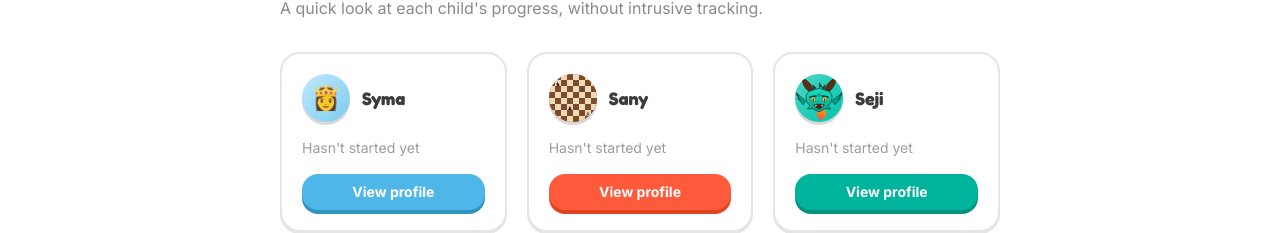
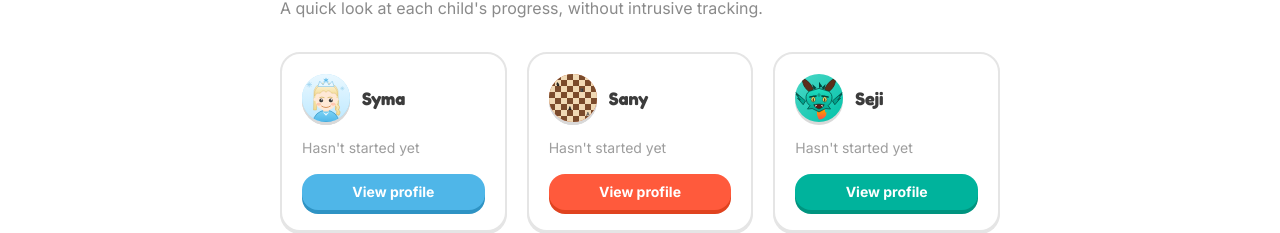
Before and after one commit to riadh-mnasri/eureka, a Next.js app: page /en/parents in a window 1280 px wide. Shown: the part 184-417 px from the top of the page. Built offline with nearby package versions, Linux system fonts and the light colour scheme.

Commit message:
Give Syma a full custom ice-queen illustration instead of a small emoji

```diff
--- /dev/null
+++ b/src/components/IceQueenMascot.tsx
@@ -0,0 +1,104 @@
+export function IceQueenMascot({ className }: { className?: string }) {
+  return (
+    <svg viewBox="0 0 200 200" className={className} role="img" aria-label="Reine des neiges">
+      <defs>
+        <linearGradient id="iq-bg" x1="0" y1="0" x2="0" y2="1">
+          <stop offset="0%" stopColor="#EAF8FF" />
+          <stop offset="100%" stopColor="#BEE9FF" />
+        </linearGradient>
+        <linearGradient id="iq-dress" x1="0" y1="0" x2="0" y2="1">
+          <stop offset="0%" stopColor="#7FD4F5" />
+          <stop offset="100%" stopColor="#4FB6E8" />
+        </linearGradient>
+        <linearGradient id="iq-hair" x1="0" y1="0" x2="0" y2="1">
+          <stop offset="0%" stopColor="#FFF6E0" />
+          <stop offset="100%" stopColor="#F2D98C" />
+        </linearGradient>
+      </defs>
+
+      {/* background */}
+      <rect x="0" y="0" width="200" height="200" fill="url(#iq-bg)" />
+
+      {/* floating snowflakes */}
+      <g stroke="#8FCBEA" strokeWidth="3" strokeLinecap="round" opacity="0.8">
+        <g transform="translate(30,44)">
+          <line x1="-10" y1="0" x2="10" y2="0" />
+          <line x1="0" y1="-10" x2="0" y2="10" />
+          <line x1="-7" y1="-7" x2="7" y2="7" />
+          <line x1="-7" y1="7" x2="7" y2="-7" />
+        </g>
+        <g transform="translate(168,60) scale(0.7)">
+          <line x1="-10" y1="0" x2="10" y2="0" />
+          <line x1="0" y1="-10" x2="0" y2="10" />
+          <line x1="-7" y1="-7" x2="7" y2="7" />
+          <line x1="-7" y1="7" x2="7" y2="-7" />
+        </g>
+      </g>
+
+      {/* hair back */}
+      <path d="M 50 90 Q 44 40 100 36 Q 156 40 150 90 L 152 150 L 140 150 L 136 100 L 64 100 L 60 150 L 48 150 Z" fill="url(#iq-hair)" stroke="#D8B96A" strokeWidth="2" />
+
+      {/* braid over shoulder */}
+      <path
+        d="M 140 96 Q 158 110 148 128 Q 162 134 152 150 Q 164 156 154 172 L 142 168 Q 150 156 140 150 Q 148 136 136 130 Q 146 116 130 104 Z"
+        fill="url(#iq-hair)"
+        stroke="#D8B96A"
+        strokeWidth="2.5"
+        strokeLinejoin="round"
+      />
+
+      {/* dress / shoulders */}
+      <path d="M 46 200 Q 52 156 100 150 Q 148 156 154 200 Z" fill="url(#iq-dress)" stroke="#2E93C4" strokeWidth="3" />
+      <path d="M 86 158 L 100 174 L 114 158 L 100 166 Z" fill="#EAF8FF" />
+
+      {/* neck */}
+      <rect x="88" y="130" width="24" height="26" fill="#FFE0C2" />
+
+      {/* face */}
+      <path
+        d="M 100 58
+           Q 144 58 144 104
+           Q 144 132 126 144
+           Q 114 152 100 152
+           Q 86 152 74 144
+           Q 56 132 56 104
+           Q 56 58 100 58 Z"
+        fill="#FFE9D6"
+        stroke="#E0A800"
+        strokeWidth="0"
+      />
+
+      {/* ears */}
+      <circle cx="55" cy="106" r="7" fill="#FFE9D6" />
+      <circle cx="145" cy="106" r="7" fill="#FFE9D6" />
+
+      {/* front hair fringe */}
+      <path d="M 52 92 Q 48 46 100 42 Q 152 46 148 92 Q 140 74 124 80 Q 112 62 100 76 Q 88 62 76 80 Q 60 74 52 92 Z" fill="url(#iq-hair)" stroke="#D8B96A" strokeWidth="2" />
+
+      {/* soft brows */}
+      <path d="M 74 98 Q 82 94 92 98" fill="none" stroke="#D8B96A" strokeWidth="3.5" strokeLinecap="round" />
+      <path d="M 108 98 Q 118 94 126 98" fill="none" stroke="#D8B96A" strokeWidth="3.5" strokeLinecap="round" />
+
+      {/* big friendly eyes */}
+      <circle cx="80" cy="110" r="8" fill="#3C3C3C" />
+      <circle cx="120" cy="110" r="8" fill="#3C3C3C" />
+      <circle cx="82.5" cy="107" r="2.6" fill="#fff" />
+      <circle cx="122.5" cy="107" r="2.6" fill="#fff" />
+
+      {/* blush */}
+      <ellipse cx="70" cy="126" rx="9" ry="6" fill="#FF9E80" opacity="0.45" />
+      <ellipse cx="130" cy="126" rx="9" ry="6" fill="#FF9E80" opacity="0.45" />
+
+      {/* gentle smile */}
+      <path d="M 82 134 Q 100 146 118 134" fill="none" stroke="#D8925A" strokeWidth="4" strokeLinecap="round" />
+
+      {/* snowflake tiara */}
+      <path d="M 66 52 L 74 30 L 88 46 L 100 22 L 112 46 L 126 30 L 134 52 Z" fill="#EAF8FF" stroke="#8FCBEA" strokeWidth="3" strokeLinejoin="round" />
+      <g stroke="#4FB6E8" strokeWidth="3" strokeLinecap="round">
+        <line x1="100" y1="18" x2="100" y2="34" />
+        <line x1="92" y1="22" x2="108" y2="30" />
+        <line x1="108" y1="22" x2="92" y2="30" />
+      </g>
+    </svg>
+  );
+}
--- a/src/components/ProfileAvatar.tsx
+++ b/src/components/ProfileAvatar.tsx
@@ -1,6 +1,7 @@
 import type { Profile } from "@/lib/profiles";
 import { DragonMascot } from "@/components/DragonMascot";
 import { ChessboardIcon } from "@/components/ChessboardIcon";
+import { IceQueenMascot } from "@/components/IceQueenMascot";
 
 export function ProfileAvatar({
   profile,
@@ -17,5 +18,9 @@ export function ProfileAvatar({
     return <ChessboardIcon className="h-full w-full" />;
   }
 
+  if (profile.avatar.kind === "ice-queen") {
+    return <IceQueenMascot className="h-full w-full" />;
+  }
+
   return <span className={emojiClassName}>{profile.avatar.emoji}</span>;
 }
--- a/src/lib/profiles.ts
+++ b/src/lib/profiles.ts
@@ -3,7 +3,8 @@ export type Tier = "eclaireur" | "chercheur" | "champion";
 export type Avatar =
   | { kind: "emoji"; emoji: string }
   | { kind: "dragon" }
-  | { kind: "chessboard" };
+  | { kind: "chessboard" }
+  | { kind: "ice-queen" };
 
 export type Profile = {
   id: string;
@@ -25,7 +26,7 @@ export const PROFILES: Profile[] = [
     name: "Syma",
     age: 6,
     tier: "eclaireur",
-    avatar: { kind: "emoji", emoji: "👸" },
+    avatar: { kind: "ice-queen" },
     color: { from: "#BEE9FF", to: "#7FCBEE", solid: "#4FB6E8", dark: "#2E93C4" },
   },
   {
```
